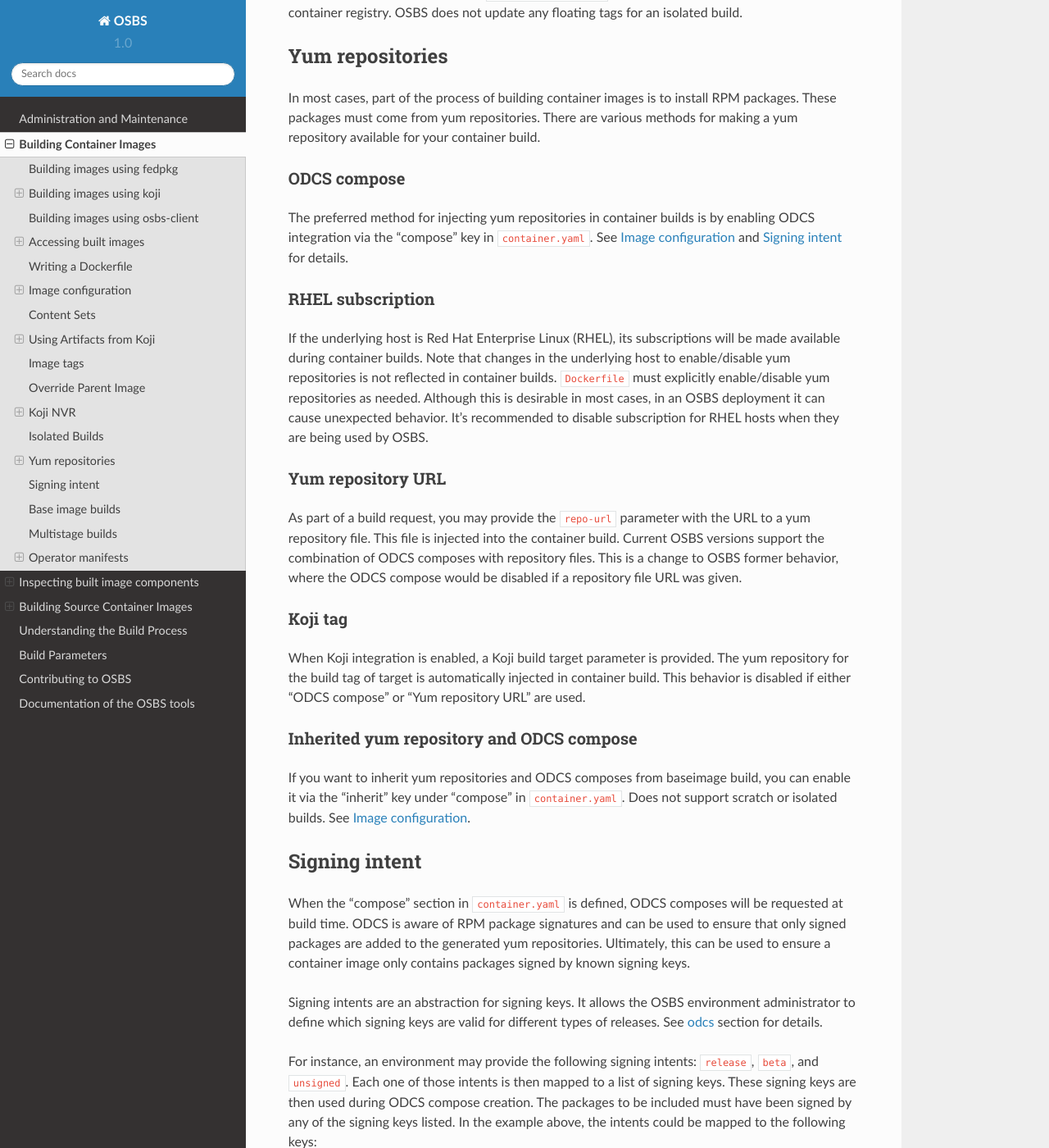
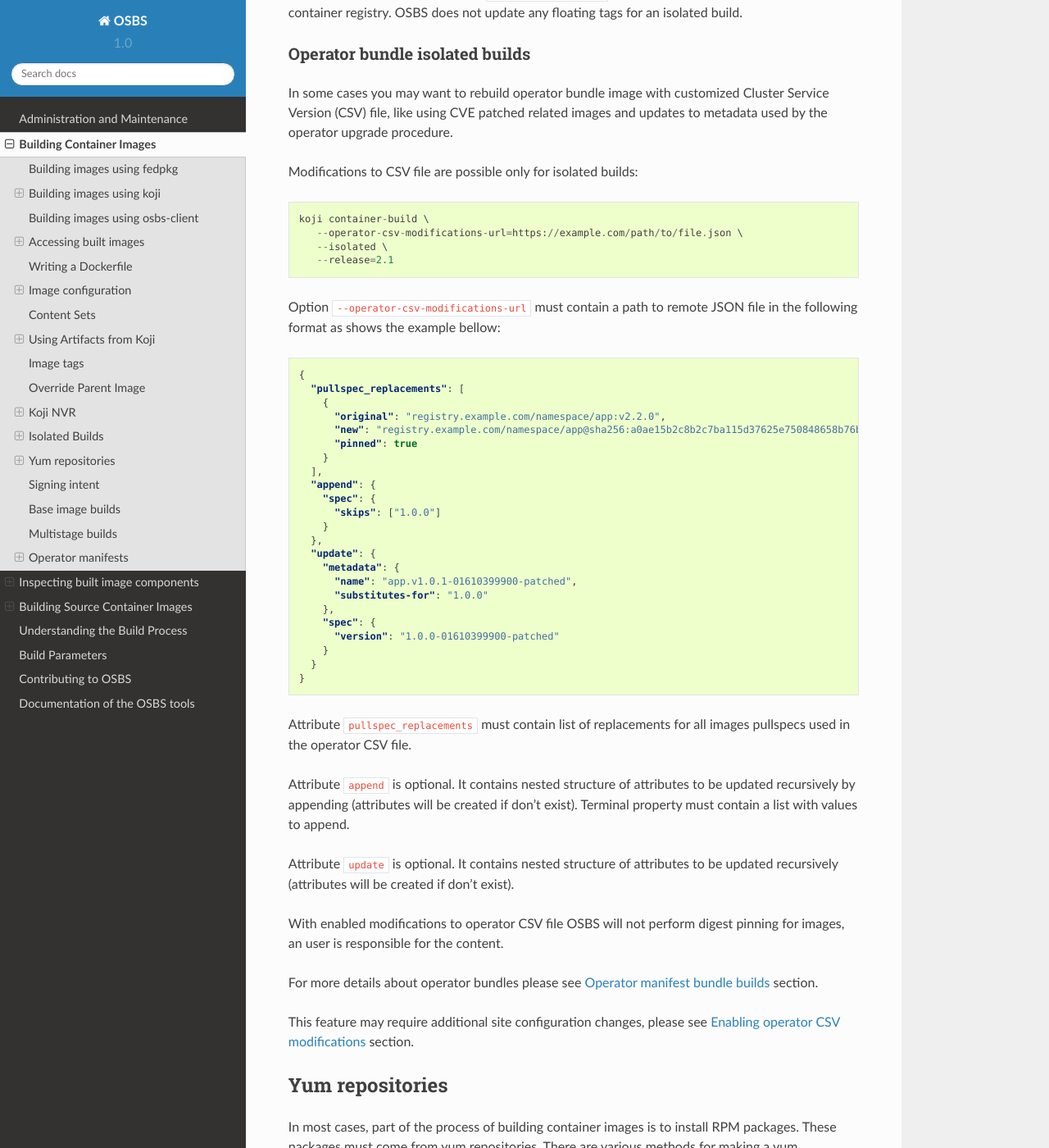
Before and after one commit to containerbuildsystem/osbs-docs, a Sphinx documentation site: the page built from docs/users.rst, in a window 1280 px wide and 1400 px high, scrolled down 22825 px. Shown: the whole window at 82% size. Built offline with Sphinx 7.4.7 and the Read the Docs theme 2.0.0, drawn with Linux system fonts in a browser that asks for light colours; some of the changed text lies outside the part shown.

Commit message:
Operator CSV modifications
Documentation for Operator CSV modifications for isolated builds

Updated both user and admin documentation.

CLOUDBLD-3976

Signed-off-by: Martin Bašti <mbasti@redhat.com>

```diff
--- a/docs/users.rst
+++ b/docs/users.rst
@@ -1187,6 +1187,70 @@ Here is an example of an isolated build using fedpkg::
 Isolated builds will only create the ``{version}-{release}`` primary tag and
 the unique tag in the container registry. OSBS does not update any floating
 tags for an isolated build.
+
+
+.. _operator-bundle-isolated-builds:
+
+Operator bundle isolated builds
+~~~~~~~~~~~~~~~~~~~~~~~~~~~~~~~
+In some cases you may want to rebuild operator bundle image with customized
+Cluster Service Version (CSV) file, like using CVE patched related images
+and updates to metadata used by the operator upgrade procedure.
+
+Modifications to CSV file are possible only for isolated builds::
+
+  koji container-build \
+     --operator-csv-modifications-url=https://example.com/path/to/file.json \
+     --isolated \
+     --release=2.1
+
+Option  ``--operator-csv-modifications-url`` must contain a path to remote JSON
+file in the following format as shows the example bellow:
+
+.. code-block:: json
+
+    {
+      "pullspec_replacements": [
+        {
+          "original": "registry.example.com/namespace/app:v2.2.0",
+          "new": "registry.example.com/namespace/app@sha256:a0ae15b2c8b2c7ba115d37625e750848658b76bed7fa9f7e7f6a5e8ab3c71bac",
+          "pinned": true
+        }
+      ],
+      "append": {
+        "spec": {
+          "skips": ["1.0.0"]
+        }
+      },
+      "update": {
+        "metadata": {
+          "name": "app.v1.0.1-01610399900-patched",
+          "substitutes-for": "1.0.0"
+        },
+        "spec": {
+          "version": "1.0.0-01610399900-patched"
+        }
+      }
+    }
+
+Attribute ``pullspec_replacements`` must contain list of replacements for all images
+pullspecs used in the operator CSV file.
+
+Attribute ``append`` is optional. It contains nested structure of attributes to be
+updated recursively by appending (attributes will be created if don't exist).
+Terminal property must contain a list with values to append.
+
+Attribute ``update`` is optional. It contains nested structure of attributes to be
+updated recursively (attributes will be created if don't exist).
+
+With enabled modifications to operator CSV file OSBS will not perform digest pinning
+for images, an user is responsible for the content.
+
+For more details about operator bundles please see :ref:`operator-bundle` section.
+
+This feature may require additional site configuration changes, please see
+:ref:`operator-csv-modifications-admin` section.
+
 
 Yum repositories
 ----------------
@@ -1696,6 +1760,11 @@ important for annotations, where the name is a combination of repo and tag.
 Using 2 images with the same repo and tag but different registry/namespace
 is not allowed.
 
+Modifications to operator CSV file
+++++++++++++++++++++++++++++++++++
+Isolated operator bundle builds support additional modifications.
+Please read section :ref:`operator-bundle-isolated-builds`.
+
 Skip all processing for operator bundles
 ++++++++++++++++++++++++++++++++++++++++
 
```
Also changed, not shown: docs/admins.rst (+27 -0 lines).
